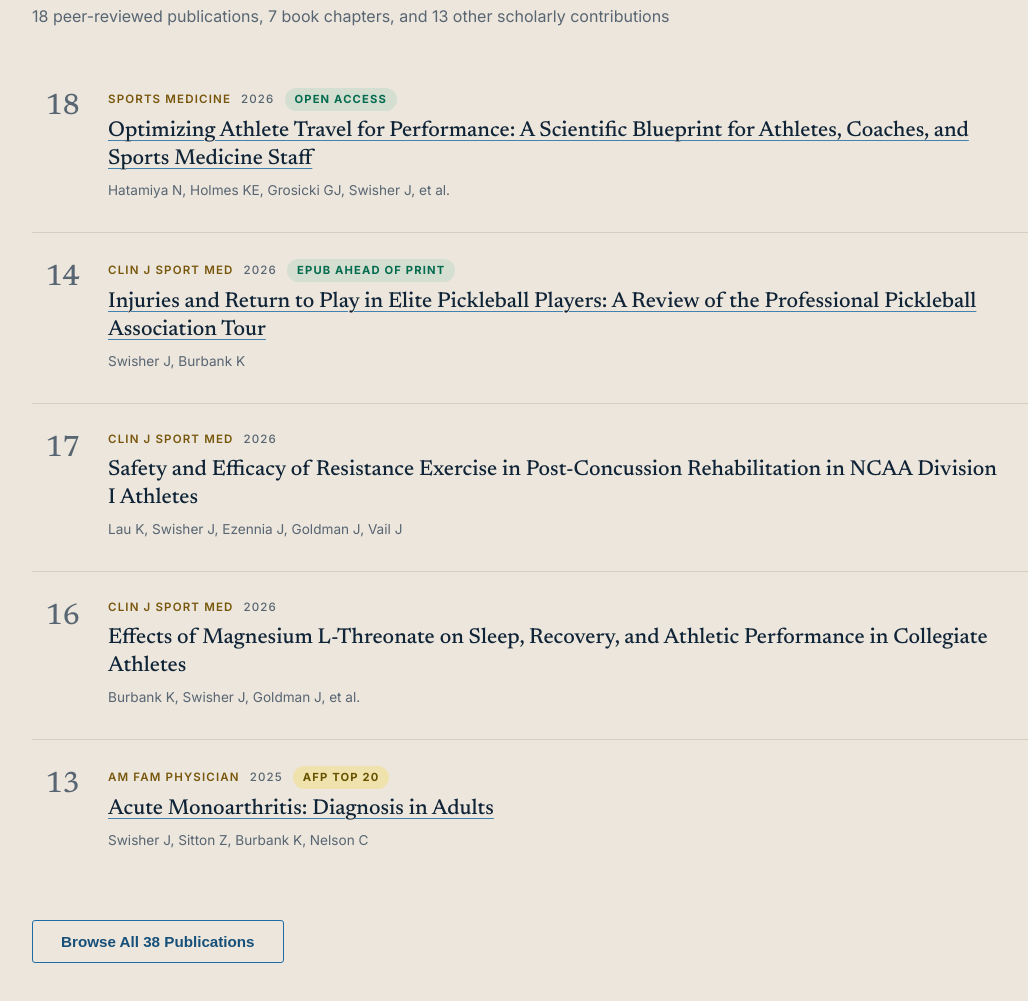
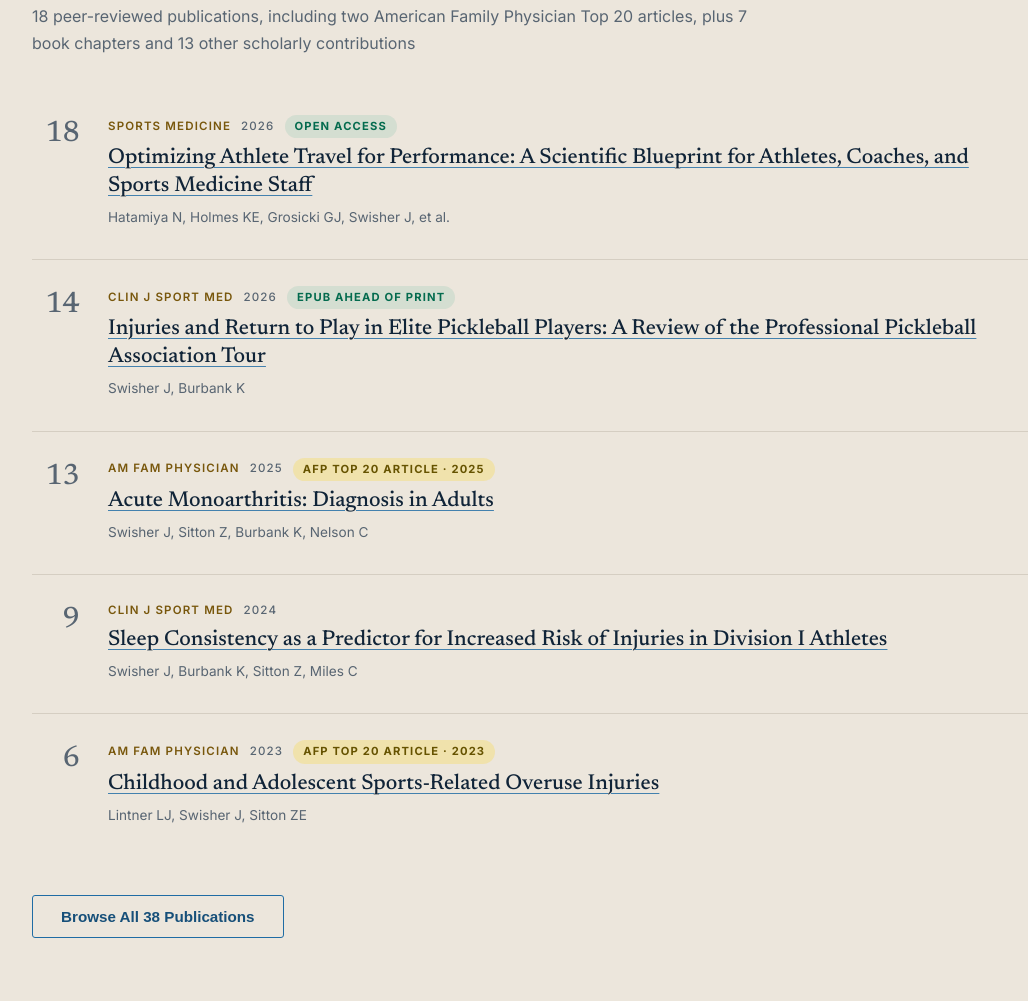
Before and after one commit to jeremyswisher13/jeremyswishermd, a plain HTML site: page index.html in a window 1280 px wide. Shown: the part 4978-5979 px from the top of the page, without its empty margins (20-1048 px from the left). Drawn offline with nearby package versions, Linux system fonts and the light colour scheme.

Commit message:
Curate highlighted research publications

```diff
--- a/index.html
+++ b/index.html
@@ -338,7 +338,7 @@
             <div class="section-header">
                 <span class="section-label">Research</span>
                 <h2 class="section-title">Selected Publications</h2>
-                <p class="section-subtitle">18 peer-reviewed publications, 7 book chapters, and 13 other scholarly contributions</p>
+                <p class="section-subtitle">18 peer-reviewed publications, including two American Family Physician Top 20 articles, plus 7 book chapters and 13 other scholarly contributions</p>
             </div>
 
             <!-- Top 5 Highlighted Publications -->
@@ -360,27 +360,27 @@
                     </div>
                 </article>
                 <article class="pub-card">
-                    <div class="pub-number">17</div>
+                    <div class="pub-number">13</div>
                     <div class="pub-content">
-                        <div class="pub-venue">Clin J Sport Med <span class="pub-year">2026</span></div>
-                        <h3 class="pub-title">Safety and Efficacy of Resistance Exercise in Post-Concussion Rehabilitation in NCAA Division I Athletes</h3>
-                        <p class="pub-authors">Lau K, Swisher J, Ezennia J, Goldman J, Vail J</p>
+                        <div class="pub-venue">Am Fam Physician <span class="pub-year">2025</span> <span class="pub-status highlight">AFP Top 20 Article &middot; 2025</span></div>
+                        <a href="https://www.aafp.org/afp/2025/0600/acute-monoarthritis" target="_blank" rel="noopener noreferrer" class="pub-link"><h3 class="pub-title">Acute Monoarthritis: Diagnosis in Adults</h3></a>
+                        <p class="pub-authors">Swisher J, Sitton Z, Burbank K, Nelson C</p>
                     </div>
                 </article>
                 <article class="pub-card">
-                    <div class="pub-number">16</div>
+                    <div class="pub-number">9</div>
                     <div class="pub-content">
-                        <div class="pub-venue">Clin J Sport Med <span class="pub-year">2026</span></div>
-                        <h3 class="pub-title">Effects of Magnesium L-Threonate on Sleep, Recovery, and Athletic Performance in Collegiate Athletes</h3>
-                        <p class="pub-authors">Burbank K, Swisher J, Goldman J, et al.</p>
+                        <div class="pub-venue">Clin J Sport Med <span class="pub-year">2024</span></div>
+                        <a href="https://pubmed.ncbi.nlm.nih.gov/38436935/" target="_blank" rel="noopener noreferrer" class="pub-link"><h3 class="pub-title">Sleep Consistency as a Predictor for Increased Risk of Injuries in Division I Athletes</h3></a>
+                        <p class="pub-authors">Swisher J, Burbank K, Sitton Z, Miles C</p>
                     </div>
                 </article>
                 <article class="pub-card">
-                    <div class="pub-number">13</div>
+                    <div class="pub-number">6</div>
                     <div class="pub-content">
-                        <div class="pub-venue">Am Fam Physician <span class="pub-year">2025</span> <span class="pub-status highlight">AFP Top 20</span></div>
-                        <a href="https://pubmed.ncbi.nlm.nih.gov/40531148/" target="_blank" rel="noopener noreferrer" class="pub-link"><h3 class="pub-title">Acute Monoarthritis: Diagnosis in Adults</h3></a>
-                        <p class="pub-authors">Swisher J, Sitton Z, Burbank K, Nelson C</p>
+                        <div class="pub-venue">Am Fam Physician <span class="pub-year">2023</span> <span class="pub-status highlight">AFP Top 20 Article &middot; 2023</span></div>
+                        <a href="https://www.aafp.org/afp/2023/1200/sports-related-overuse-injuries" target="_blank" rel="noopener noreferrer" class="pub-link"><h3 class="pub-title">Childhood and Adolescent Sports-Related Overuse Injuries</h3></a>
+                        <p class="pub-authors">Lintner LJ, Swisher J, Sitton ZE</p>
                     </div>
                 </article>
             </div>
@@ -447,8 +447,8 @@
                 <div class="pub-card">
                     <div class="pub-number">13</div>
                     <div class="pub-content">
-                        <div class="pub-venue">Am Fam Physician <span class="pub-year">2025</span> <span class="pub-status highlight">AFP Top 20</span></div>
-                        <a href="https://pubmed.ncbi.nlm.nih.gov/40531148/" target="_blank" rel="noopener noreferrer" class="pub-link"><h3 class="pub-title">Acute Monoarthritis: Diagnosis in Adults</h3></a>
+                        <div class="pub-venue">Am Fam Physician <span class="pub-year">2025</span> <span class="pub-status highlight">AFP Top 20 Article &middot; 2025</span></div>
+                        <a href="https://www.aafp.org/afp/2025/0600/acute-monoarthritis" target="_blank" rel="noopener noreferrer" class="pub-link"><h3 class="pub-title">Acute Monoarthritis: Diagnosis in Adults</h3></a>
                         <p class="pub-authors">Swisher J, Sitton Z, Burbank K, Nelson C</p>
                         <span class="pub-id">PMID: 40531148</span>
                     </div>
@@ -507,8 +507,8 @@
                 <div class="pub-card">
                     <div class="pub-number">6</div>
                     <div class="pub-content">
-                        <div class="pub-venue">Am Fam Physician <span class="pub-year">2023</span> <span class="pub-status highlight">AFP Top 20</span></div>
-                        <a href="https://pubmed.ncbi.nlm.nih.gov/38215415/" target="_blank" rel="noopener noreferrer" class="pub-link"><h3 class="pub-title">Childhood and Adolescent Sports-Related Overuse Injuries</h3></a>
+                        <div class="pub-venue">Am Fam Physician <span class="pub-year">2023</span> <span class="pub-status highlight">AFP Top 20 Article &middot; 2023</span></div>
+                        <a href="https://www.aafp.org/afp/2023/1200/sports-related-overuse-injuries" target="_blank" rel="noopener noreferrer" class="pub-link"><h3 class="pub-title">Childhood and Adolescent Sports-Related Overuse Injuries</h3></a>
                         <p class="pub-authors">Lintner LJ, Swisher J, Sitton ZE</p>
                         <span class="pub-id">PMID: 38215415</span>
                     </div>
```
